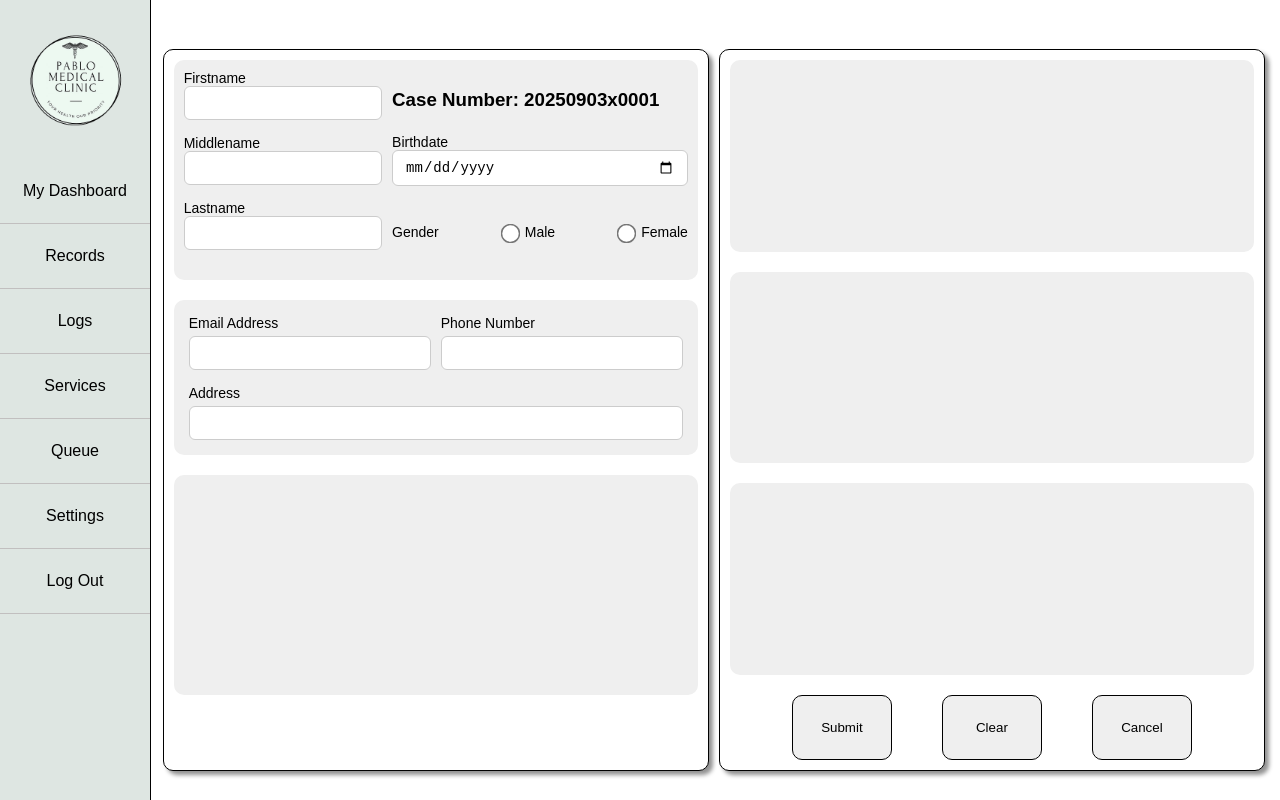
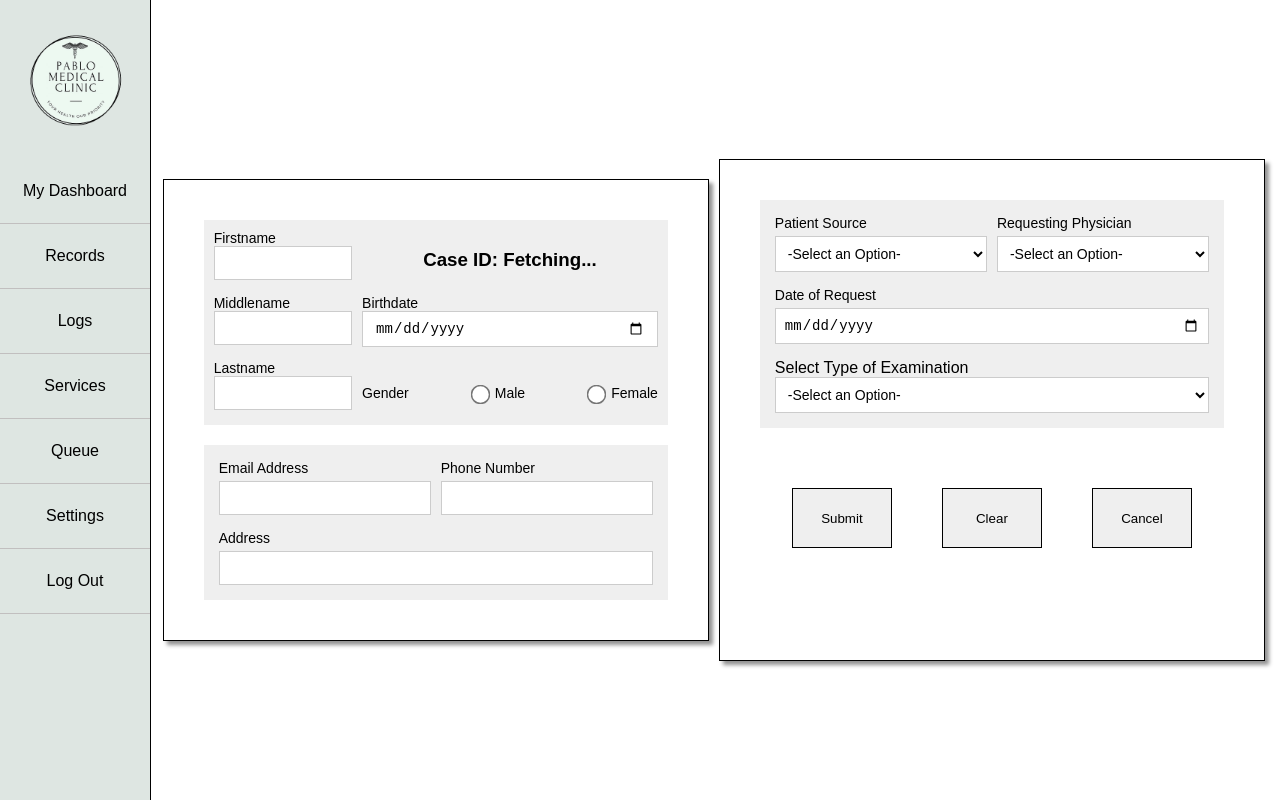
Before and after one commit to lemoncitoJeremy/Clinic-System-Revision, a React (Vite) app in the folder frontend/: page /forms in a window 1280 px wide. Built offline with nearby package versions, Linux system fonts and the light colour scheme; sample sign-in values are in the browser's storage.

Commit message:
exam and physician options mysql connections, fixed form format

```diff
--- a/frontend/src/pages/form/form_page.tsx
+++ b/frontend/src/pages/form/form_page.tsx
@@ -1,11 +1,42 @@
 import { useLocation } from 'react-router-dom';
+import { useEffect, useState } from "react";
 import Navbar from '../../components/navigation bar/navbar';
 import './form_styles.css';
+
 
 const form_page = () => {
     const location = useLocation();
     const { service, data } = location.state || {};
     console.log(service, data)
+    const physicians = data?.physicians?.map((physician: { physician_name: string }) => physician.physician_name) || [];
+    const exams = data?.service?.map((exam: { exam_name: string }) => exam.exam_name) || [];
+    console.log(physicians);
+    console.log(exams);
+    const [caseId, setCaseId] = useState("");
+
+
+    useEffect(() => {
+    const fetchMaxCaseId = async () => {
+      try {
+        const response = await fetch(`http://localhost:3000/check-case?service=${service}`);
+        const data = await response.json();
+
+        if (data.success) {
+          setCaseId(data.maxCaseId);
+          console.log("Fetched case ID:", data.maxCaseId);
+        } else {
+          console.error("Failed to fetch case ID");
+        }
+      } catch (error) {
+        console.error("Error fetching case ID:", error);
+      }
+    };
+    if(service){
+    fetchMaxCaseId();
+}
+  }, [service]);
+
+
   return (
     <div className="form-container">
         <div className="form-navigation-panel">
@@ -20,7 +51,9 @@ const form_page = () => {
                         <label className="required">Lastname <input type='text'></input></label>
                     </div>
                     <div className='info-field2'>
-                        <h3 > Case Number: 20250903x0001</h3>
+                        <div className='case-number'>
+                            <h3>Case ID: {caseId || "Fetching..."}</h3>
+                        </div>
                         <label className="required">Birthdate <input type='date'/></label>
                         <div className="gender-group">
                             <label>Gender</label>
@@ -51,12 +84,46 @@ const form_page = () => {
                         </label>
                     </div>
                 </div>
-                <div className="input-container" id="3"></div>
+
             </div>
             <div className="right-section">
-                <div className="input-container" id="4"></div>
-                <div className="input-container" id="5"></div>
-                <div className="input-container" id="6"></div>
+                <div className="input-container2" id="3">
+                    <div className="row">
+                        <label>
+                        Patient Source
+                        <select id="patient-source" name="source-options">
+                            <option value="" disabled selected hidden>-Select an Option-</option>
+                            <option value="Walk-In">Walk-In</option>
+                            <option value="Referral">Referral</option>
+                        </select>
+                        </label>
+                        <label>
+                        Requesting Physician
+                        <select id="requesting-physician" name="physician-options">
+                            <option value="" disabled selected hidden>-Select an Option-</option>
+                            {physicians.map((physician: string, idx: number) => (
+                            <option key={idx} value={physician}>
+                                {physician}
+                            </option>
+                            ))}
+                        </select>
+                        </label>
+                    </div>
+                    <div className='row full-width'>
+                        <label className="required">Date of Request <input type='date'/></label>
+                    </div>
+                    <label>
+                    Select Type of Examination
+                    <select id="type-of-examination" name="exam-options" defaultValue="">
+                        <option value="" disabled hidden>-Select an Option-</option>
+                        {exams.map((exam: string, idx: number) => (
+                        <option key={idx} value={exam}>
+                            {exam}
+                        </option>
+                        ))}
+                    </select>
+                    </label>
+                </div>
                 <div className="buttons">
                     <button type="button" className="btn" id="submitButton">Submit</button>
                     <button type="button" className="btn" id="clearButton">Clear</button>
--- a/frontend/src/pages/form/form_styles.css
+++ b/frontend/src/pages/form/form_styles.css
@@ -25,25 +25,30 @@
     background-color: #ffffff;
 }
 
-.left-section, .right-section{
-    width:50%;
-    height: 90%;
+.left-section{
+    width:70%;
     border: 1px solid;
-    border-radius: 10px;
     margin: 5px;
+    padding: 30px;
     background-color: #fff;
+    box-shadow: 4px 4px 4px rgb(146, 146, 146);
+}
+.right-section{
+    width:70%;
+    height: 55%;
+    border: 1px solid;
+    margin: 5px;
+    padding: 30px;
+    background-color: #fff;
+    display: flex;
+
+    flex-direction: column;
     box-shadow: 4px 4px 4px rgb(146, 146, 146);
 }
 
 .left-section{
     display: flex;
     flex-direction: column;
-}
-
-.right-section{
-    display: flex;
-    flex-direction: column;
-    justify-content: flex-end;
 }
 
 .input-container {
@@ -55,7 +60,6 @@
     display: flex;
     gap:10px;
     padding:10px;
-    border-radius: 10px;
 }
 
 .info-field1, .info-field2 {
@@ -77,12 +81,19 @@
     width: 100%;
     padding: 8px 12px;
     border: 1px solid #ccc;
-    border-radius: 6px;
     font-size: 14px;
     box-sizing: border-box;
 }
 .info-field2{
     gap: 5px;
+}
+
+.case-number{
+    font-size: 16px;
+    font-weight: 600;
+    margin-bottom: 1px;
+    display: flex;
+    justify-content: center;
 }
 
 .gender-group {
@@ -115,7 +126,6 @@
   flex-direction: column;
   gap: 15px;
   padding: 15px;
-  border-radius: 10px;
 }
 
 .input-container2 .row {
@@ -137,7 +147,6 @@
   width: 100%;
   padding: 8px;
   border: 1px solid #ccc;
-  border-radius: 6px;
   font-size: 14px;
   box-sizing: border-box;
 }
@@ -146,13 +155,21 @@
   flex-direction: column;
 }
 
-
+.input-container2 select {
+  width: 100%;
+  padding: 8px;
+  border: 1px solid #ccc;
+  font-size: 14px;
+  box-sizing: border-box;
+  background-color: #fff;
+  cursor: pointer;
+}
 
 .buttons{
-
     width: calc(100% -10px);
-    height: calc(40% / 3 - 20px);
-    margin: 10px;
+    height: 60px;
+    margin-bottom: 10px;
+    margin-top: 50px;
     gap:50px;
     display: flex;
     justify-content: center;
@@ -161,7 +178,6 @@
     width: 100px;
     height: 100%;
     border: solid 1px #000;
-    border-radius: 10px;
     cursor: pointer;
     background-color: rgb(239, 239, 239);
 }
--- a/frontend/src/pages/services/services_styles.css
+++ b/frontend/src/pages/services/services_styles.css
@@ -1,7 +1,6 @@
 .services-container {
     width: 100vw;
     height: 100vh;
-    border-radius: 10px;
     display: flex;
     box-sizing: border-box;
     margin: 0;
@@ -28,12 +27,12 @@
     display: flex;
     justify-content: center;
     align-items: center;
-    background: #dee6e2;
-    border-radius: 12px;
+    background: #ffffff;
     font-size: 18px;
     font-weight: bold;
     cursor: pointer;
     transition: 0.3s ease;
+    box-shadow: 4px 4px 4px rgb(146, 146, 146);
 }
 
 .list-services button:hover {
```
Also changed, not shown: 2 other files (tests, documents, lock files or other folders).
